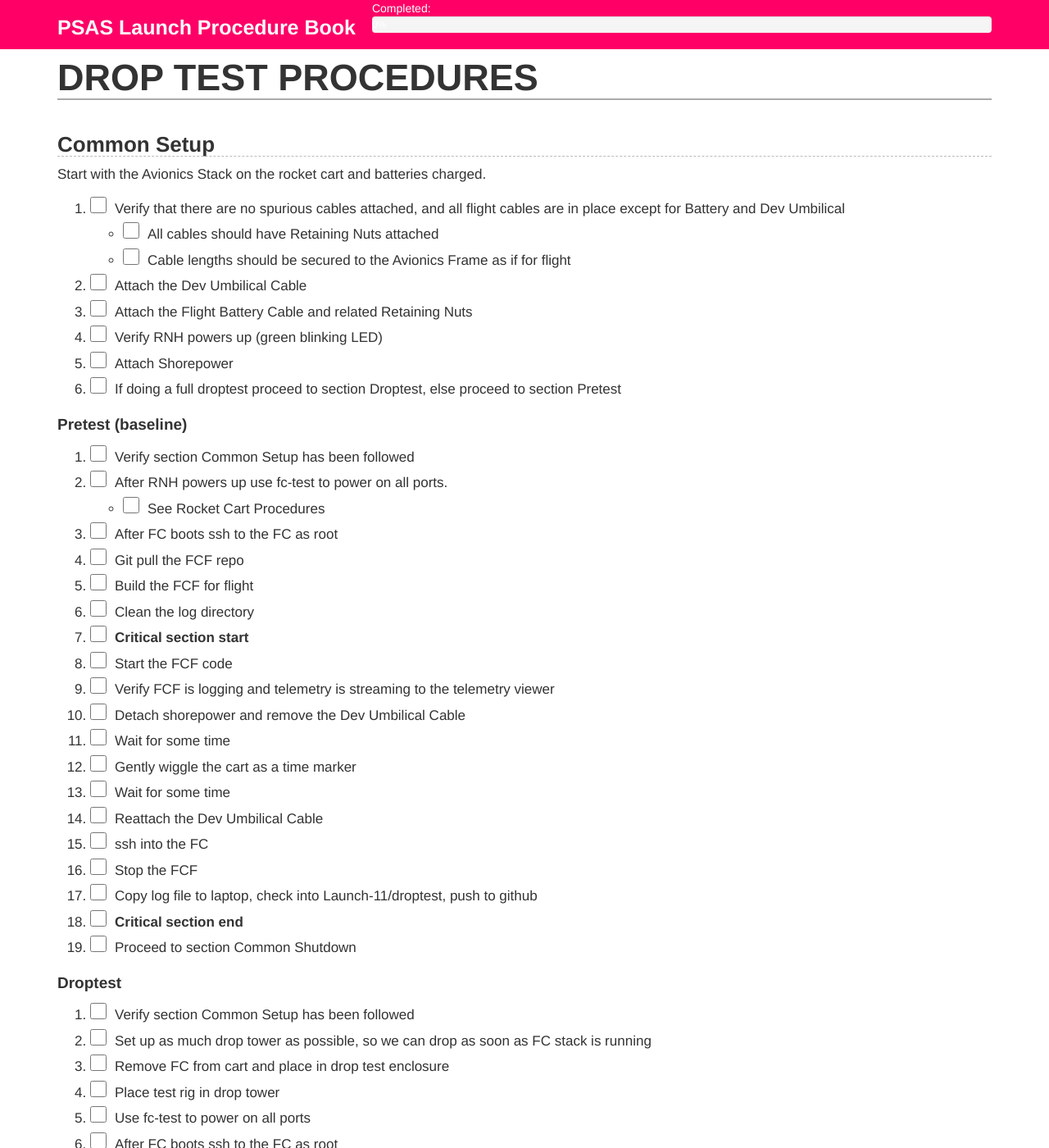
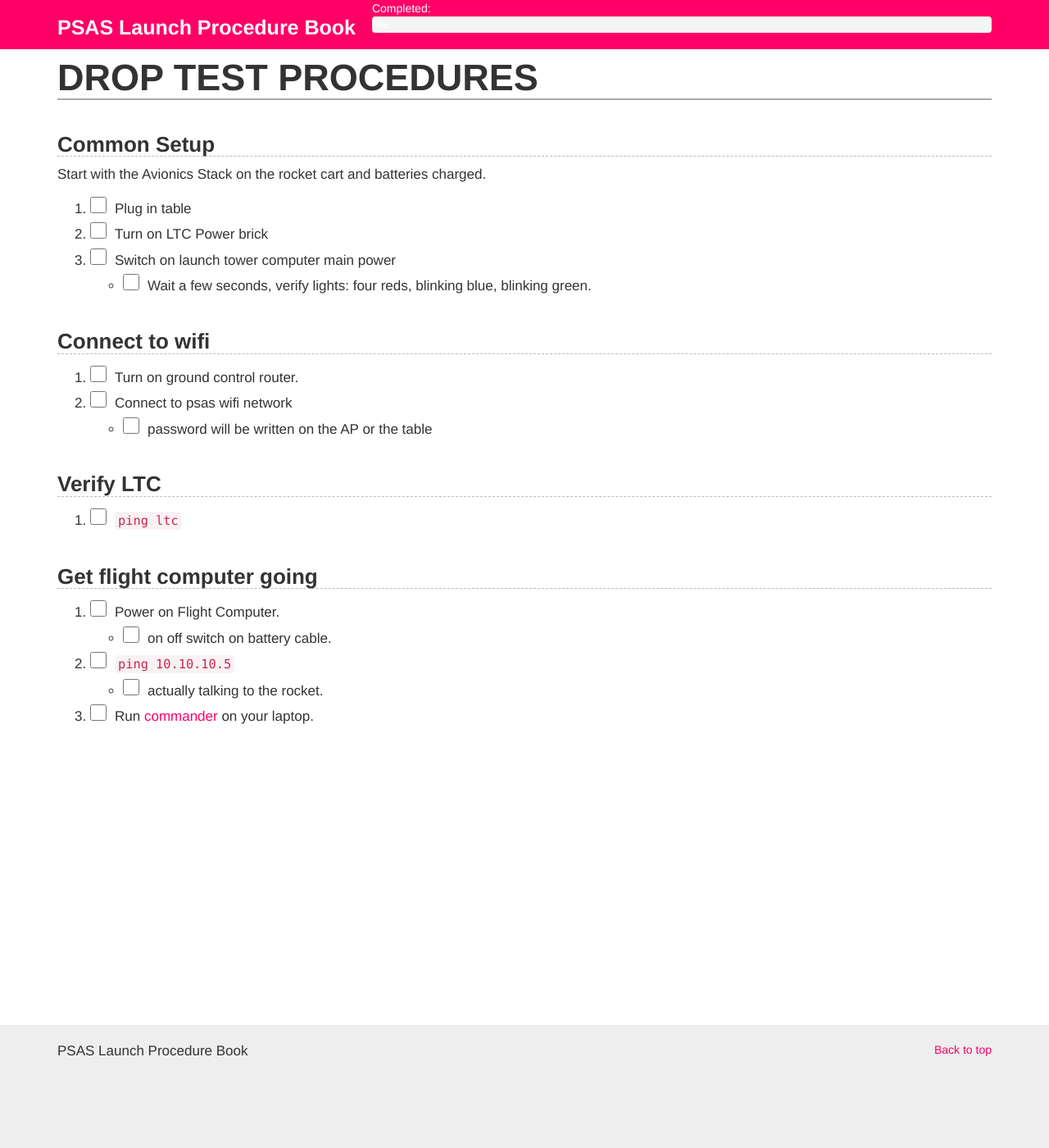
Before and after one commit to psas/procedure-book, a Jekyll site: the page built from 14-sshIn.markdown, in a window 1280 px wide and 1400 px high. Shown: the whole window at 82% size. Built offline with Jekyll 4.4.1, drawn with Linux system fonts in a browser that asks for light colours; some of the changed text lies outside the part shown.

Commit message:
add beginning of ssh-test config for flight table

```diff
--- a/14-sshIn.markdown
+++ b/14-sshIn.markdown
@@ -1,5 +1,5 @@
 ---
-title: Drop Tower Test
+title: SSH In to Flight Computer Test
 layout: base
 ---
 
@@ -8,62 +8,25 @@
 ## Common Setup
 Start with the Avionics Stack on the rocket cart and batteries charged.
 
- 1. Verify that there are no spurious cables attached, and all flight cables are in place except for Battery and Dev Umbilical
-    - All cables should have Retaining Nuts attached
-    - Cable lengths should be secured to the Avionics Frame as if for flight
- 1. Attach the Dev Umbilical Cable
- 1. Attach the Flight Battery Cable and related Retaining Nuts
- 1. Verify RNH powers up (green blinking LED)
- 1. Attach Shorepower
- 1. If doing a full droptest proceed to section Droptest, else proceed to section Pretest
+ 1. Plug in table
+ 1. Turn on LTC Power brick
+ 1. Switch on launch tower computer main power
+    - Wait a few seconds, verify lights: four reds, blinking blue, blinking green.
 
-### Pretest (baseline)
- 1. Verify section Common Setup has been followed
- 1. After RNH powers up use fc-test to power on all ports.
-    - See Rocket Cart Procedures
- 1. After FC boots ssh to the FC as root
- 1. Git pull the FCF repo
- 1. Build the FCF for flight
- 1. Clean the log directory
- 1. **Critical section start**
- 1. Start the FCF code
- 1. Verify FCF is logging and telemetry is streaming to the telemetry viewer
- 1. Detach shorepower and remove the Dev Umbilical Cable
- 1. Wait for some time
- 1. Gently wiggle the cart as a time marker
- 1. Wait for some time
- 1. Reattach the Dev Umbilical Cable
- 1. ssh into the FC
- 1. Stop the FCF
- 1. Copy log file to laptop, check into Launch-11/droptest, push to github
- 1. **Critical section end**
- 1. Proceed to section Common Shutdown
+## Connect to wifi
 
-### Droptest
- 1. Verify section Common Setup has been followed
- 1. Set up as much drop tower as possible, so we can drop as soon as FC stack is running
- 1. Remove FC from cart and place in drop test enclosure
- 1. Place test rig in drop tower
- 1. Use fc-test to power on all ports
- 1. After FC boots ssh to the FC as root
- 1. git pull the FCF repo
- 1. Build the FCF for flight
- 1. Clean the log directory
- 1. **Critical section start**
- 1. Start the FCF code
- 1. Verify FCF is logging and telemetry is streaming to the telemetry viewer
- 1. Remove the dev umbilical cable and shorepower
- 1. Follow droptower procedures for countdown, drop, and recovery
- 1. Reattach the dev umbilical cable
- 1. ssh into the FC
- 1. Stop the FCF
- 1. Copy log file to laptop, commit into Launch-11/droptest, push to github
- 1. **Critical section end**
- 1. Proceed to section Common Shutdown
+ 1. Turn on ground control router.
+ 1. Connect to psas wifi network
+    - password will be written on the AP or the table
 
-## Common Shutdown
- 1. Reattach shorepower
- 1. Remove from droptower
- 1. Shutdown the FC
- 1. Power down all ports
- 1. Disconnect the battery
+## Verify LTC
+
+ 1. `ping ltc`
+
+## Get flight computer going
+
+ 1. Power on Flight Computer.
+    - on off switch on battery cable.
+ 1. `ping 10.10.10.5`
+    - actually talking to the rocket.
+ 1. Run [commander](https://github.com/psas/commander) on your laptop.
```
